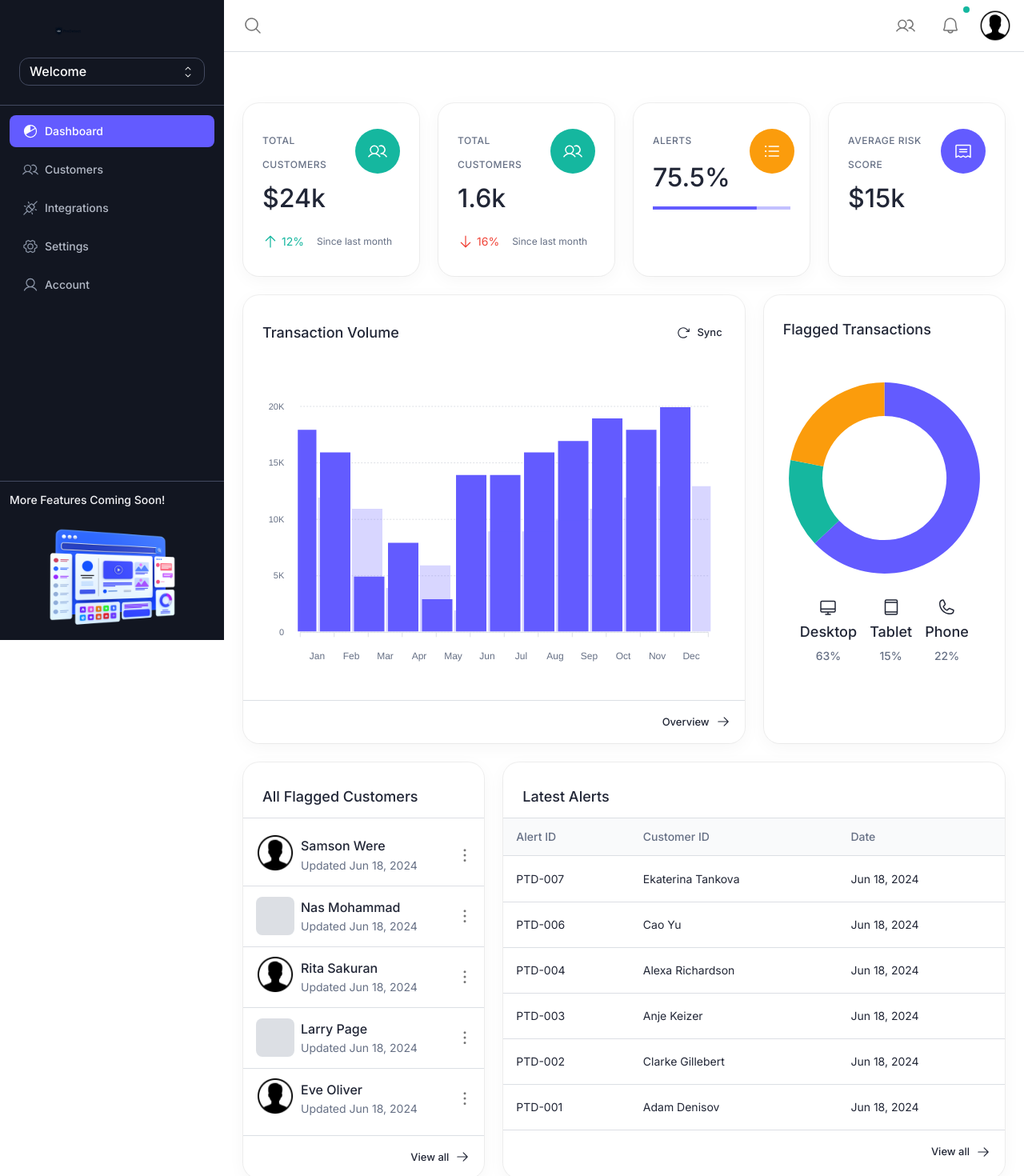
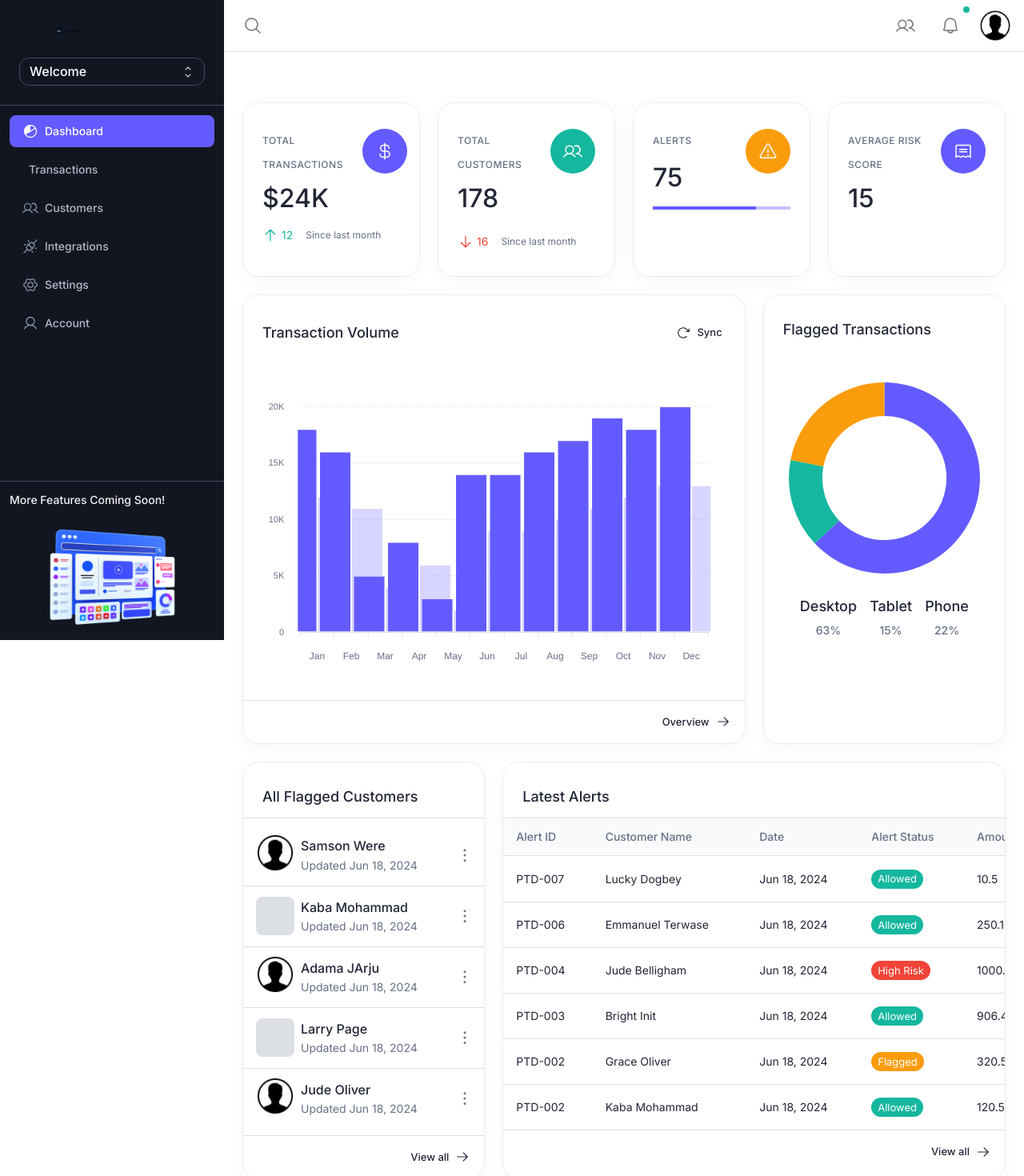
Before and after one commit to Adama101/ProDetect-Frontend, a Next.js app: page /dashboard in a window 1280 px wide. Shown: the top 1470 px of the page at 80% size. Built offline with nearby package versions, Linux system fonts and the light colour scheme; no server answers; sample sign-in values are in the browser's storage.

Commit message:
first commit for 11 June 2023, most bugs have been fixed

```diff
--- a/src/app/dashboard/page.tsx
+++ b/src/app/dashboard/page.tsx
@@ -11,6 +11,7 @@ import { TransactionVolume } from '@/components/dashboard/overview/transaction_v
 import { FlaggedTransactions } from '@/components/dashboard/overview/flagged_transactions';
 import { LatestAlerts } from '@/components/dashboard/overview/all_alerts';
 import { FlaggedCustomer } from '@/components/dashboard/overview/flagged_customers';
+import { TotalTransactions } from '@/components/dashboard/overview/total_transactions';
 
 export const metadata = { title: `Overview | Dashboard | ${config.site.name}` } satisfies Metadata;
 
@@ -18,17 +19,27 @@ export default function Page(): React.JSX.Element {
   return (
     <Grid container spacing={3}>
       <Grid lg={3} sm={6} xs={12}>
-        <TotalCustomers diff={12} trend="up" sx={{ height: '100%' }} value="$24k" />
+
+        {/* Total Transaction Tile */}
+        <TotalTransactions diff={12} trend="up" sx={{ height: '100%' }} value="$24K" />
       </Grid>
       <Grid lg={3} sm={6} xs={12}>
-        <TotalCustomers diff={16} trend="down" sx={{ height: '100%' }} value="1.6k" />
+
+        {/* Total Customer Tile */}
+        <TotalCustomers diff={16} trend="down" sx={{ height: '100%' }} value="178" />
       </Grid>
       <Grid lg={3} sm={6} xs={12}>
-        <Alerts sx={{ height: '100%' }} value={75.5} />
+
+        {/* Alerts Tile */}
+        <Alerts sx={{ height: '100%' }} value={75} />
       </Grid>
       <Grid lg={3} sm={6} xs={12}>
-        <RiskScore sx={{ height: '100%' }} value="$15k" />
+
+        {/* Risk Score Tile */}
+        <RiskScore sx={{ height: '100%' }} value={15} />
       </Grid>
+
+      {/* Total Transaction Volume Tile */}
       <Grid lg={8} xs={12}>
         <TransactionVolume
           chartSeries={[
@@ -38,9 +49,13 @@ export default function Page(): React.JSX.Element {
           sx={{ height: '100%' }}
         />
       </Grid>
+
+      {/* Flagged Transactions Tile */}
       <Grid lg={4} md={6} xs={12}>
         <FlaggedTransactions chartSeries={[63, 15, 22]} labels={['Desktop', 'Tablet', 'Phone']} sx={{ height: '100%' }} />
       </Grid>
+
+      {/* Flagged Customers Tile */}
       <Grid lg={4} md={6} xs={12}>
         <FlaggedCustomer
           products={[
@@ -52,13 +67,13 @@ export default function Page(): React.JSX.Element {
             },
             {
               id: 'PRD-004',
-              name: 'Nas Mohammad',
+              name: 'Kaba Mohammad',
               avatar: '',
               updatedAt: dayjs().subtract(41, 'minutes').subtract(3, 'hour').toDate(),
             },
             {
               id: 'PRD-003',
-              name: 'Rita Sakuran',
+              name: 'Adama JArju',
               avatar: 'assets/avatar.png',
               updatedAt: dayjs().subtract(5, 'minutes').subtract(3, 'hour').toDate(),
             },
@@ -70,7 +85,7 @@ export default function Page(): React.JSX.Element {
             },
             {
               id: 'PRD-001',
-              name: 'Eve Oliver',
+              name: 'Jude Oliver',
               avatar: 'assets/avatar.png',
               updatedAt: dayjs().subtract(10, 'minutes').toDate(),
             },
@@ -81,46 +96,54 @@ export default function Page(): React.JSX.Element {
       <Grid lg={8} md={12} xs={12}>
         <LatestAlerts
           alert={[
+
+            // This is a sample dummy  data for place holding
             {
               id: 'PTD-007',
-              customer: { name: 'Ekaterina Tankova' },
-              amount: 30.5,
-              status: 'pending',
+              customer: { name: 'Lucky Dogbey' },
+              amount: 10.50,
+              status: 'allowed',
+              riskscore: 7,
               createdAt: dayjs().subtract(10, 'minutes').toDate(),
             },
             {
               id: 'PTD-006',
-              customer: { name: 'Cao Yu' },
-              amount: 25.1,
-              status: 'delivered',
+              customer: { name: 'Emmanuel Terwase' },
+              amount: 250.1,
+              status: 'allowed',
+              riskscore: 75,
               createdAt: dayjs().subtract(10, 'minutes').toDate(),
             },
             {
               id: 'PTD-004',
-              customer: { name: 'Alexa Richardson' },
-              amount: 10.99,
-              status: 'refunded',
+              customer: { name: 'Jude Belligham' },
+              amount: 1000.99,
+              status: 'high_risk',
+              riskscore: 90,
               createdAt: dayjs().subtract(10, 'minutes').toDate(),
             },
             {
               id: 'PTD-003',
-              customer: { name: 'Anje Keizer' },
-              amount: 96.43,
-              status: 'pending',
+              customer: { name: 'Bright Init' },
+              amount: 906.43,
+              status: 'allowed',
+              riskscore: 63,
               createdAt: dayjs().subtract(10, 'minutes').toDate(),
             },
             {
               id: 'PTD-002',
-              customer: { name: 'Clarke Gillebert' },
-              amount: 32.54,
-              status: 'delivered',
+              customer: { name: 'Grace Oliver' },
+              amount: 320.54,
+              status: 'flagged',
+              riskscore: 75.54,
               createdAt: dayjs().subtract(10, 'minutes').toDate(),
             },
             {
-              id: 'PTD-001',
-              customer: { name: 'Adam Denisov' },
-              amount: 16.76,
-              status: 'delivered',
+              id: 'PTD-002',
+              customer: { name: 'Kaba Mohammad' },
+              amount: 120.54,
+              status: 'allowed',
+              riskscore: 71,
               createdAt: dayjs().subtract(10, 'minutes').toDate(),
             },
           ]}
--- a/src/components/core/logo.tsx
+++ b/src/components/core/logo.tsx
@@ -5,7 +5,6 @@ import Box from '@mui/material/Box';
 import { useColorScheme } from '@mui/material/styles';
 
 import { NoSsr } from '@/components/core/no-ssr';
-import { borderRadius } from '@mui/system';
 
 const HEIGHT = 100;
 const WIDTH = 100;
--- a/src/components/dashboard/layout/config.ts
+++ b/src/components/dashboard/layout/config.ts
@@ -3,7 +3,7 @@ import { paths } from '@/paths';
 
 export const navItems = [
   { key: 'dashboard', title: 'Dashboard', href: paths.dashboard.Dashboard, icon: 'chart-pie' },
-  // { key: 'monitoring', title: 'Monitoring, href: paths.dashboard.Dashboard, icon: 'tv-square' },
+  { key: 'transactions', title: 'Transactions', href: paths.dashboard.transactions, icon: 'ReceiptLong' },
   { key: 'customers', title: 'Customers', href: paths.dashboard.customers, icon: 'users' },
   { key: 'integrations', title: 'Integrations', href: paths.dashboard.integrations, icon: 'plugs-connected' },
   { key: 'settings', title: 'Settings', href: paths.dashboard.settings, icon: 'gear-six' },
--- a/src/components/dashboard/overview/alerts.tsx
+++ b/src/components/dashboard/overview/alerts.tsx
@@ -6,7 +6,7 @@ import LinearProgress from '@mui/material/LinearProgress';
 import Stack from '@mui/material/Stack';
 import type { SxProps } from '@mui/material/styles';
 import Typography from '@mui/material/Typography';
-import { ListBullets as ListBulletsIcon } from '@phosphor-icons/react/dist/ssr/ListBullets';
+import { Warning as WarningIcon } from '@phosphor-icons/react/dist/ssr/Warning';
 
 export interface AlertsProps {
   sx?: SxProps;
@@ -23,10 +23,10 @@ export function Alerts({ value, sx }: AlertsProps): React.JSX.Element {
               <Typography color="text.secondary" gutterBottom variant="overline">
                 Alerts
               </Typography>
-              <Typography variant="h4">{value}%</Typography>
+              <Typography variant="h4">{value}</Typography>
             </Stack>
             <Avatar sx={{ backgroundColor: 'var(--mui-palette-warning-main)', height: '56px', width: '56px' }}>
-              <ListBulletsIcon fontSize="var(--icon-fontSize-lg)" />
+              <WarningIcon fontSize="var(--icon-fontSize-lg)" />
             </Avatar>
           </Stack>
           <div>
--- a/src/components/dashboard/overview/all_alerts.tsx
+++ b/src/components/dashboard/overview/all_alerts.tsx
@@ -16,21 +16,22 @@ import { ArrowRight as ArrowRightIcon } from '@phosphor-icons/react/dist/ssr/Arr
 import dayjs from 'dayjs';
 
 const statusMap = {
-  pending: { label: 'Pending', color: 'warning' },
-  delivered: { label: 'Delivered', color: 'success' },
-  refunded: { label: 'Refunded', color: 'error' },
+  flagged: { label: 'Flagged', color: 'warning' },
+  allowed: { label: 'Allowed', color: 'success' },
+  high_risk: { label: 'High Risk', color: 'error' },
 } as const;
 
-export interface AllAlerts {
+export interface allalerts {
   id: string;
   customer: { name: string };
   amount: number;
-  status: 'pending' | 'delivered' | 'refunded';
+  status: 'flagged' | 'allowed' | 'high_risk';
   createdAt: Date;
+  riskscore: number;
 }
 
 export interface LatestAlertsProps {
-  alert?: AllAlerts[];
+  alert?: allalerts[];
   sx?: SxProps;
 }
 
@@ -44,23 +45,27 @@ export function LatestAlerts({ alert = [], sx }: LatestAlertsProps): React.JSX.E
           <TableHead>
             <TableRow>
               <TableCell>Alert ID</TableCell>
-              <TableCell>Customer ID</TableCell>
+              <TableCell>Customer Name</TableCell>
               <TableCell sortDirection="desc">Date</TableCell>
+              <TableCell>Alert Status</TableCell>
+              <TableCell>Amount</TableCell>
               <TableCell>Risk Score</TableCell>
             </TableRow>
           </TableHead>
           <TableBody>
-            {alert.map((order) => {
-              const { label, color } = statusMap[order.status] ?? { label: 'Unknown', color: 'default' };
+          {alert.map((alertItem) => {
+              const { label, color } = statusMap[alertItem.status] ?? { label: 'Unknown', color: 'default' };
 
               return (
-                <TableRow hover key={order.id}>
-                  <TableCell>{order.id}</TableCell>
-                  <TableCell>{order.customer.name}</TableCell>
-                  <TableCell>{dayjs(order.createdAt).format('MMM D, YYYY')}</TableCell>
+                <TableRow hover key={alertItem.id}>
+                  <TableCell>{alertItem.id}</TableCell>
+                  <TableCell>{alertItem.customer.name}</TableCell>
+                  <TableCell>{dayjs(alertItem.createdAt).format('MMM D, YYYY')}</TableCell>
                   <TableCell>
                     <Chip color={color} label={label} size="small" />
                   </TableCell>
+                  <TableCell>{alertItem.amount}</TableCell>
+                  <TableCell>{alertItem.riskscore}</TableCell>
                 </TableRow>
               );
             })}
--- a/src/components/dashboard/overview/flagged_transactions.tsx
+++ b/src/components/dashboard/overview/flagged_transactions.tsx
@@ -16,7 +16,7 @@ import type { ApexOptions } from 'apexcharts';
 
 import { Chart } from '@/components/core/chart';
 
-const iconMapping = { Desktop: DesktopIcon, Tablet: DeviceTabletIcon, Phone: PhoneIcon } as Record<string, Icon>;
+const iconMapping = { Web: DesktopIcon, iPad: DeviceTabletIcon, Mobile: PhoneIcon } as Record<string, Icon>;
 
 export interface FlaggedTransactionsProps {
   chartSeries: number[];
--- a/src/components/dashboard/overview/risk_score.tsx
+++ b/src/components/dashboard/overview/risk_score.tsx
@@ -9,7 +9,7 @@ import { Receipt as ReceiptIcon } from '@phosphor-icons/react/dist/ssr/Receipt';
 
 export interface RiskScoreProps {
   sx?: SxProps;
-  value: string;
+  value: number;
 }
 
 export function RiskScore({ value, sx }: RiskScoreProps): React.JSX.Element {
--- a/src/components/dashboard/overview/total_customers.tsx
+++ b/src/components/dashboard/overview/total_customers.tsx
@@ -40,7 +40,7 @@ export function TotalCustomers({ diff, trend, sx, value }: TotalCustomersProps):
               <Stack sx={{ alignItems: 'center' }} direction="row" spacing={0.5}>
                 <TrendIcon color={trendColor} fontSize="var(--icon-fontSize-md)" />
                 <Typography color={trendColor} variant="body2">
-                  {diff}%
+                  {diff}
                 </Typography>
               </Stack>
               <Typography color="text.secondary" variant="caption">
--- a/src/components/dashboard/overview/total_transactions.tsx
+++ b/src/components/dashboard/overview/total_transactions.tsx
@@ -40,7 +40,7 @@ export function TotalTransactions({ diff, trend, sx, value }: TotalTransactionsP
               <Stack sx={{ alignItems: 'center' }} direction="row" spacing={0.5}>
                 <TrendIcon color={trendColor} fontSize="var(--icon-fontSize-md)" />
                 <Typography color={trendColor} variant="body2">
-                  {diff}%
+                  {diff}
                 </Typography>
               </Stack>
               <Typography color="text.secondary" variant="caption">
--- a/src/components/dashboard/settings/notifications.tsx
+++ b/src/components/dashboard/settings/notifications.tsx
@@ -11,7 +11,6 @@ import Divider from '@mui/material/Divider';
 import FormControlLabel from '@mui/material/FormControlLabel';
 import FormGroup from '@mui/material/FormGroup';
 import Stack from '@mui/material/Stack';
-import Typography from '@mui/material/Typography';
 import Grid from '@mui/material/Unstable_Grid2';
 
 export function Notifications(): React.JSX.Element {
--- a/src/config.ts
+++ b/src/config.ts
@@ -7,6 +7,6 @@ export interface Config {
 }
 
 export const config: Config = {
-  site: { name: 'Devias Kit', description: '', themeColor: '#090a0b', url: getSiteURL() },
+  site: { name: '', description: '', themeColor: '#090a0b', url: getSiteURL() },
   logLevel: (process.env.NEXT_PUBLIC_LOG_LEVEL as keyof typeof LogLevel) ?? LogLevel.ALL,
 };
--- a/src/paths.ts
+++ b/src/paths.ts
@@ -3,6 +3,7 @@ export const paths = {
   auth: { signIn: '/auth/sign-in', signUp: '/auth/sign-up', resetPassword: '/auth/reset-password' },
   dashboard: {
     Dashboard: '/dashboard',
+    transactions: '/dashboard/transactions',
     customers: '/dashboard/customers',
     account: '/dashboard/account',
     integrations: '/dashboard/integrations',
```
